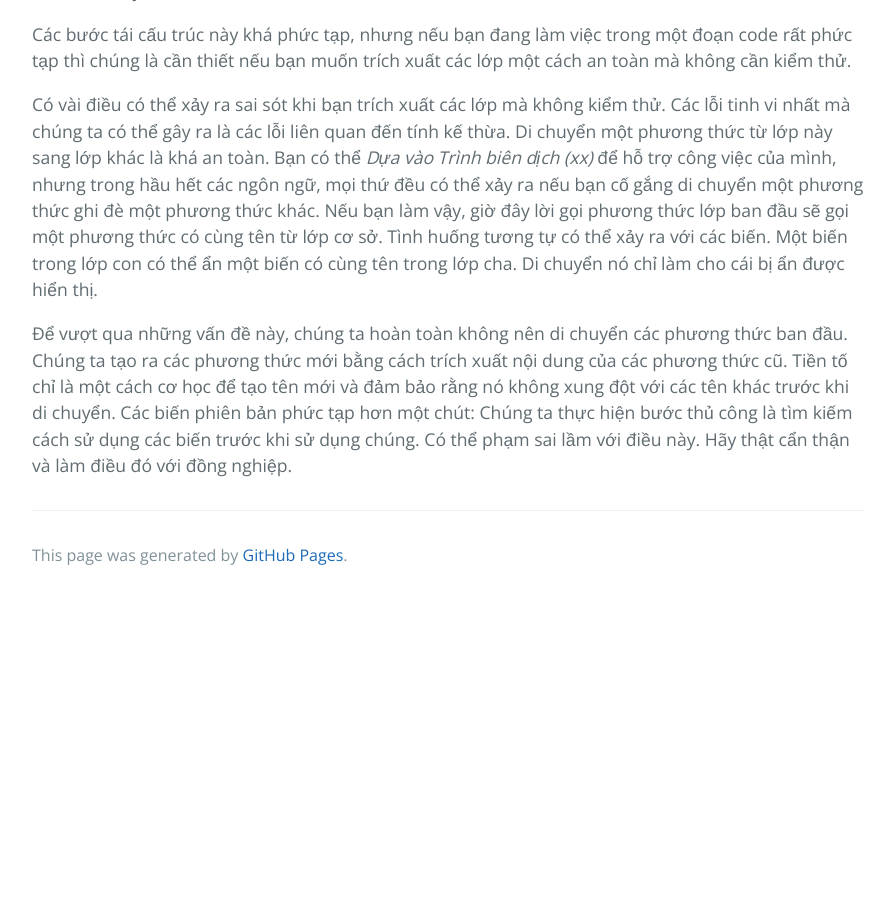
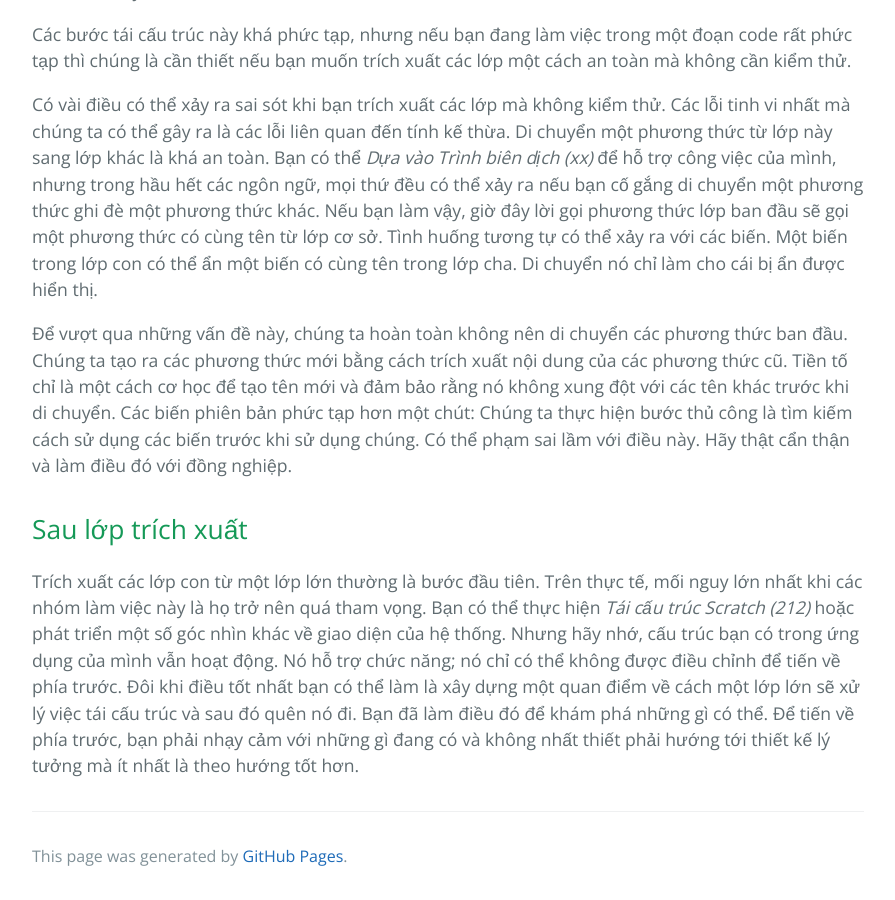
Before and after one commit to HaiBV/haibv.github.io, a Jekyll site: the page built from working-effectively-with-legacy-code/chapter-20-this-class-is-too-big-and-i-dont-want-it-to-get-any-bigger.md, in a window 1280 px wide and 900 px high, scrolled down 21162 px. Shown: the whole window, without its empty margins (192-1087 px from the left). Built offline with Jekyll 4.4.1, drawn with Linux system fonts in a browser that asks for light colours; our own code applies the rules of GitHub Pages for plain Markdown files; before the commit the page ends 21761 px from its top, so only the background shows below that.

Commit message:
Book - Working Efectively with Legacy Code - P2 - C21

```diff
--- a/working-effectively-with-legacy-code/chapter-20-this-class-is-too-big-and-i-dont-want-it-to-get-any-bigger.md
+++ b/working-effectively-with-legacy-code/chapter-20-this-class-is-too-big-and-i-dont-want-it-to-get-any-bigger.md
@@ -315,3 +315,7 @@ Các bước tái cấu trúc này khá phức tạp, nhưng nếu bạn đang l
 Có vài điều có thể xảy ra sai sót khi bạn trích xuất các lớp mà không kiểm thử. Các lỗi tinh vi nhất mà chúng ta có thể gây ra là các lỗi liên quan đến tính kế thừa. Di chuyển một phương thức từ lớp này sang lớp khác là khá an toàn. Bạn có thể _Dựa vào Trình biên dịch (xx)_ để hỗ trợ công việc của mình, nhưng trong hầu hết các ngôn ngữ, mọi thứ đều có thể xảy ra nếu bạn cố gắng di chuyển một phương thức ghi đè một phương thức khác. Nếu bạn làm vậy, giờ đây lời gọi phương thức lớp ban đầu sẽ gọi một phương thức có cùng tên từ lớp cơ sở. Tình huống tương tự có thể xảy ra với các biến. Một biến trong lớp con có thể ẩn một biến có cùng tên trong lớp cha. Di chuyển nó chỉ làm cho cái bị ẩn được hiển thị.
 
 Để vượt qua những vấn đề này, chúng ta hoàn toàn không nên di chuyển các phương thức ban đầu. Chúng ta tạo ra các phương thức mới bằng cách trích xuất nội dung của các phương thức cũ. Tiền tố chỉ là một cách cơ học để tạo tên mới và đảm bảo rằng nó không xung đột với các tên khác trước khi di chuyển. Các biến phiên bản phức tạp hơn một chút: Chúng ta thực hiện bước thủ công là tìm kiếm cách sử dụng các biến trước khi sử dụng chúng. Có thể phạm sai lầm với điều này. Hãy thật cẩn thận và làm điều đó với đồng nghiệp.
+
+## Sau lớp trích xuất
+
+Trích xuất các lớp con từ một lớp lớn thường là bước đầu tiên. Trên thực tế, mối nguy lớn nhất khi các nhóm làm việc này là họ trở nên quá tham vọng. Bạn có thể thực hiện _Tái cấu trúc Scratch (212)_ hoặc phát triển một số góc nhìn khác về giao diện của hệ thống. Nhưng hãy nhớ, cấu trúc bạn có trong ứng dụng của mình vẫn hoạt động. Nó hỗ trợ chức năng; nó chỉ có thể không được điều chỉnh để tiến về phía trước. Đôi khi điều tốt nhất bạn có thể làm là xây dựng một quan điểm về cách một lớp lớn sẽ xử lý việc tái cấu trúc và sau đó quên nó đi. Bạn đã làm điều đó để khám phá những gì có thể. Để tiến về phía trước, bạn phải nhạy cảm với những gì đang có và không nhất thiết phải hướng tới thiết kế lý tưởng mà ít nhất là theo hướng tốt hơn.
```
Also changed, not shown: working-effectively-with-legacy-code/chapter-21-im-changing-the-same-code-all-over-the-place.md (added, +11 -0 lines), working-effectively-with-legacy-code/contents.md (+2 -2 lines).
